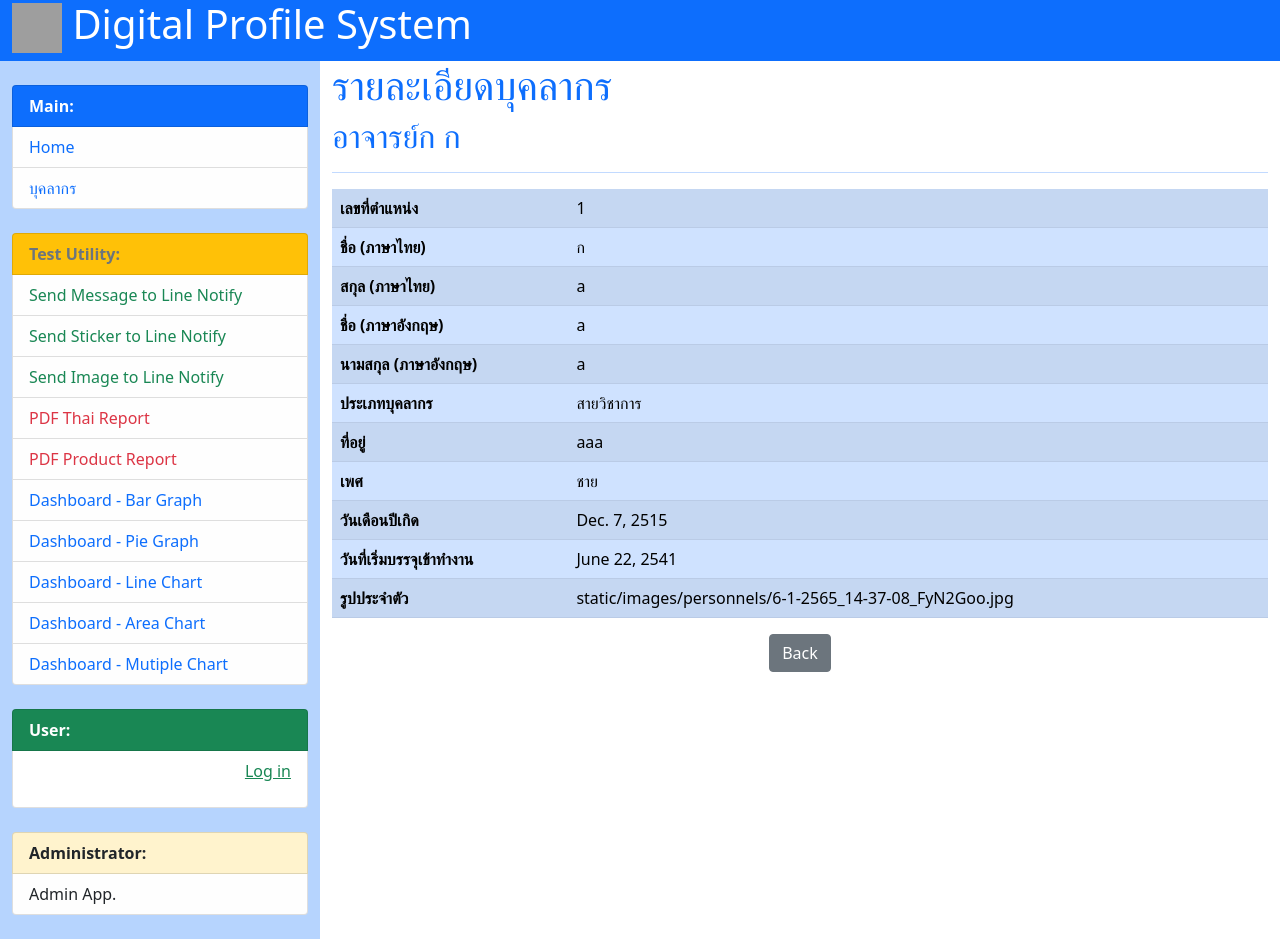
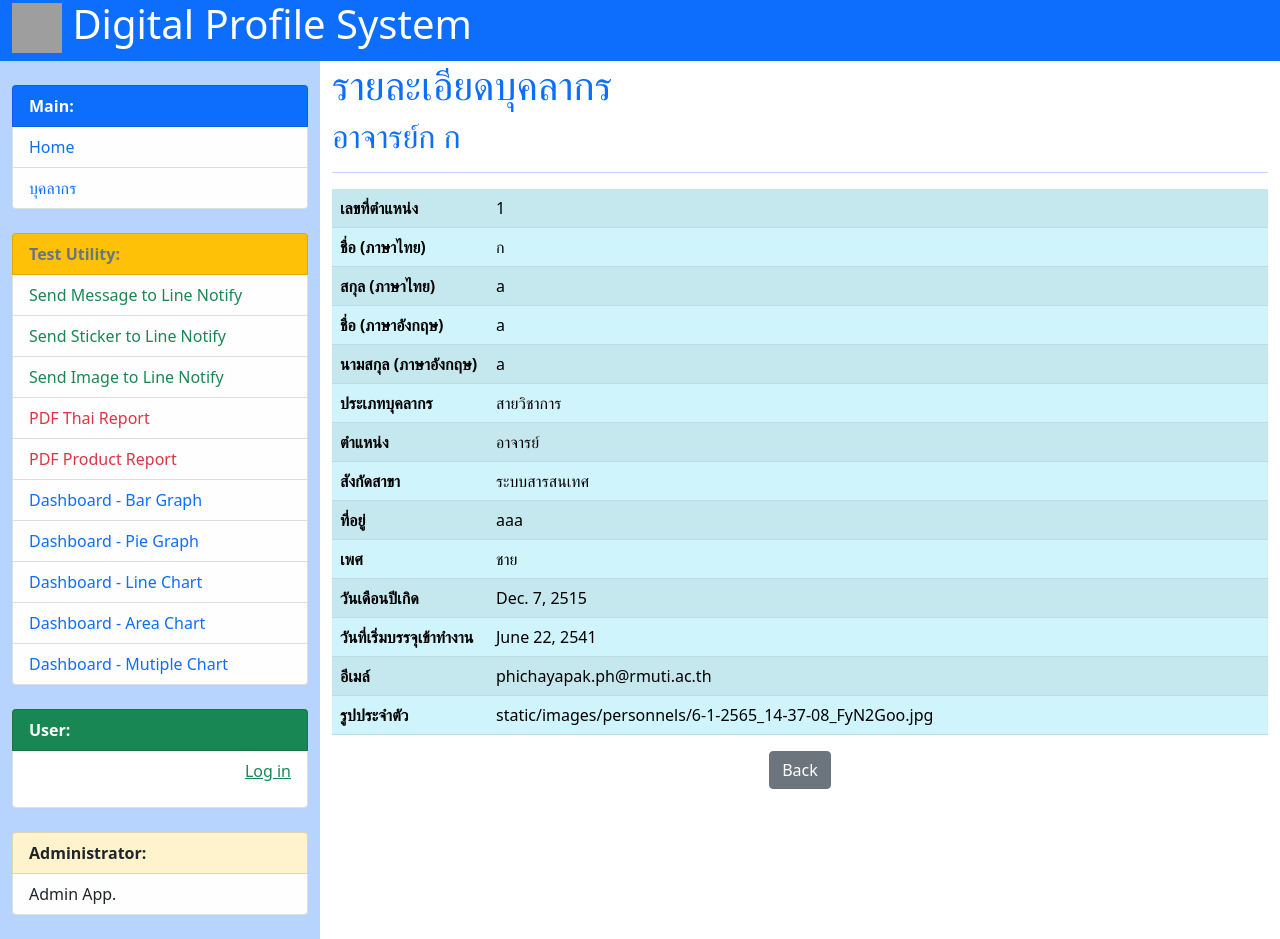
Before and after one commit to phphich/D_Profile, a Django app: page /baseapp/1/personnelDetail in a window 1280 px wide. Run offline with Django 4.2, Linux system fonts and the light colour scheme; data comes from the database, SQL or seed files in the repository; some libraries are stand-ins or nearby versions; grey boxes are pictures that could not be loaded.

Commit message:
dev 3/5/66

```diff
--- a/templates/base/personnelDetail.html
+++ b/templates/base/personnelDetail.html
@@ -4,10 +4,10 @@
     <h1> รายละเอียดบุคลากร </h1>
     <h2> {{ personnel.status }}{{ personnel.firstname_th }} {{ personnel.lastname_th }}</h2>
     <hr class="text-primary">
-    <table class="table table-primary table-striped table-hover">
+    <table class="table table-info table-striped table-hover">
         <tr>
-            <th>เลขที่ตำแหน่ง</th>
-            <td>{{ personnel.sId }}</td>
+            <th class="col-2">เลขที่ตำแหน่ง</th>
+            <td class="col-10">{{ personnel.sId }}</td>
         </tr>
         <tr>
             <th>ชื่อ (ภาษาไทย) </th>
@@ -30,6 +30,14 @@
             <td>{{ personnel.type }}</td>
         </tr>
         <tr>
+            <th>ตำแหน่ง </th>
+            <td>{{ personnel.status }}</td>
+        </tr>
+        <tr>
+            <th>สังกัดสาขา</th>
+            <td>{{ personnel.division.name_th }}</td>
+        </tr>
+        <tr>
             <th>ที่อยู่</th>
             <td>{{ personnel.address }}</td>
         </tr>
@@ -46,10 +54,16 @@
             <td>{{ personnel.hiringDate }}</td>
         </tr>
         <tr>
+            <th>อีเมล์</th>
+            <td>{{ personnel.email }}</td>
+        </tr>
+        <tr>
             <th>รูปประจำตัว</th>
             <td>{{ personnel.picture }}</td>
 {#            <td><img src="/{% personnel.picture %}" width="200px" height="300px" class="img-fluid"> </td>#}
         </tr>
+
+
     </table>
 
         <p class="text-center">
```
